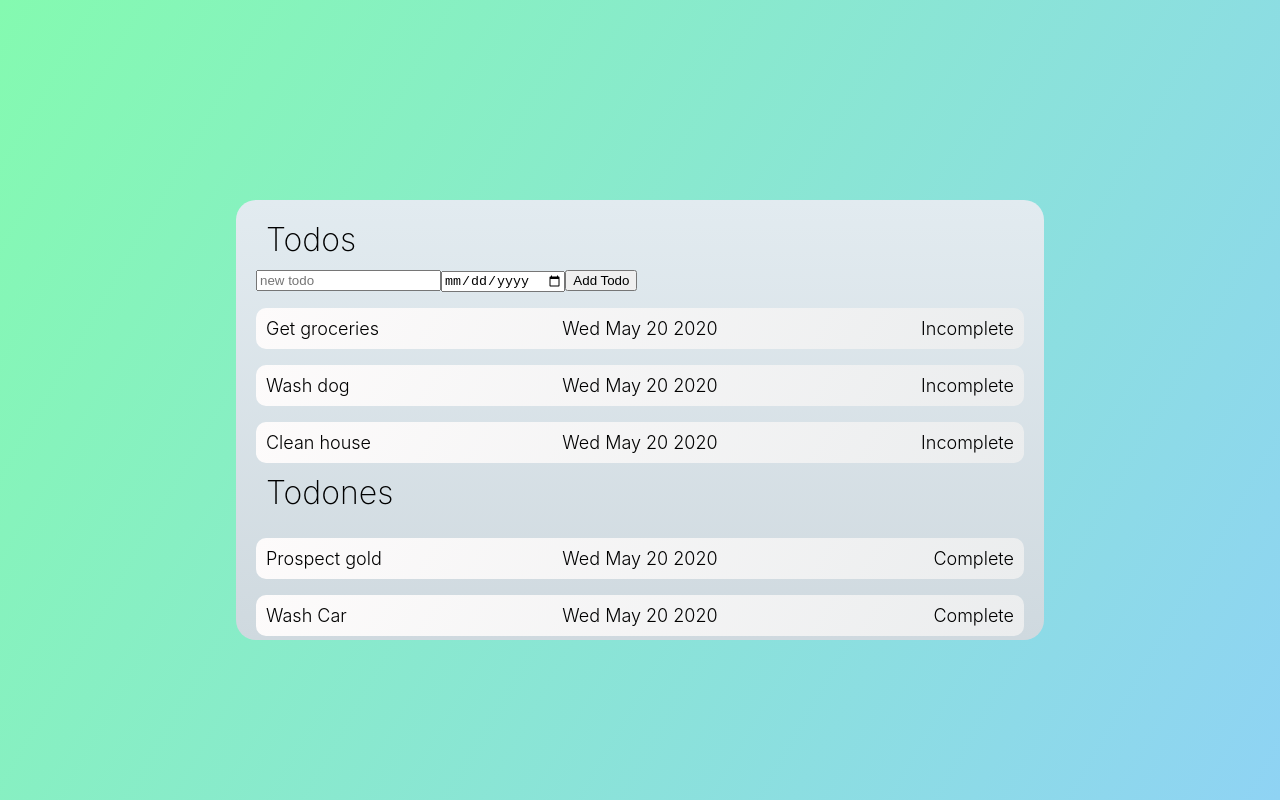
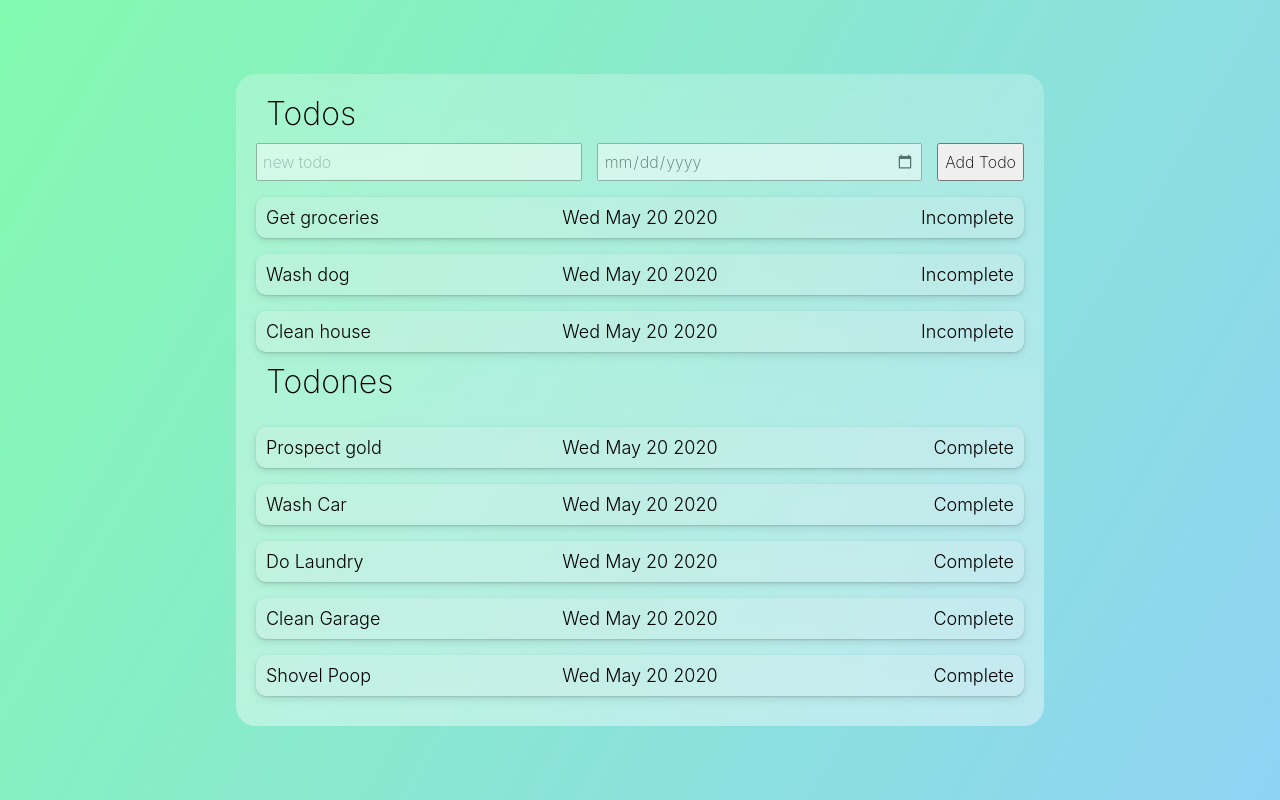
Before and after one commit to Awendling01/AAtodo, a React (Create React App) app in the folder web/: page / in a window 1280 px wide. Built offline with nearby package versions, Linux system fonts and the light colour scheme.

Commit message:
Updates styles

```diff
--- a/web/src/App.css
+++ b/web/src/App.css
@@ -2,6 +2,7 @@
   position: relative;
   display: flex;
   justify-content: space-around;
+  align-items: center;
   height: 100vh;
   width: 100vw;
   background-image: linear-gradient(120deg, #84fab0 0%, #8fd3f4 100%);
@@ -12,20 +13,20 @@
 }
 
 .todoList {
-  height: 50vh;
-  width: 60vw;
+  min-height: 50vh;
+  min-width: 60vw;
   overflow-y: scroll;
-  margin-top: 25vh;
   padding: 20px;
-  background-image: linear-gradient(to top, #cfd9df 0%, #e2ebf0 100%);
+  background-image: linear-gradient(to top, #ffffff69 0%, #ffffff3d 100%);
   border-radius: 20px;
-  margin-bottom: 40px;
 }
 
 .todo {
   list-style: none;
   display: flex;
-  background-image: linear-gradient(120deg, #fdfbfb 0%, #ebedee 100%);
+  background: #ebedee3d;
+  box-shadow: 0 1px 2px rgba(0, 0, 0, 0.15), 0 3px 9px rgba(0, 0, 0, 0.1);
+  transition: all 0.2s ease-in-out;
   padding: 10px;
   margin-bottom: 10px;
   border-radius: 10px;
@@ -33,7 +34,8 @@
 }
 
 .todo:hover {
-  background-image: linear-gradient(120deg, #cb22bd 0%, #ab3564 100%);
+  background: #ebedeed0;
+  box-shadow: 0 4px 6px rgba(0, 0, 0, 0.3), 0 5px 15px rgba(0, 0, 0, 0.1);
 }
 
 .todoText {
@@ -50,6 +52,46 @@
   justify-content: space-between;
 }
 
+.todoForm {
+  list-style: none;
+  display: flex;
+  margin-bottom: 10px;
+  border-radius: 10px;
+  justify-content: space-between;
+}
+
+.todoInput {
+  font-weight: 200;
+  font-size: 1rem;
+  font-family: -apple-system, BlinkMacSystemFont, "Segoe UI", "Roboto", "Oxygen",
+    "Ubuntu", "Cantarell", "Fira Sans", "Droid Sans", "Helvetica Neue",
+    sans-serif;
+  flex: 1;
+  height: 1.5rem;
+  padding: 5px;
+  border: solid 1 gray;
+  margin-right: 15px;
+  opacity: 0.5;
+  transition: opacity 0.5s ease-in-out;
+}
+
+.todoSubmitButton {
+  font-weight: 200;
+  font-size: 1rem;
+  font-family: -apple-system, BlinkMacSystemFont, "Segoe UI", "Roboto", "Oxygen",
+    "Ubuntu", "Cantarell", "Fira Sans", "Droid Sans", "Helvetica Neue",
+    sans-serif;
+  height: 2.4rem;
+  border: solid 1 gray;
+  opacity: 1;
+  transition: opacity 0.25s ease-in-out;
+}
+
+.todoInput:focus,
+.todoSubmitButton:focus {
+  opacity: 1;
+}
+
 .todoColumn {
   flex: 1;
   justify-content: center;
@@ -63,20 +105,6 @@
   text-align: left;
 }
 
-.addButton {
-  position: absolute;
-  bottom: 20px;
-  right: 20px;
-  padding: 10px;
-  background-color: green;
-  color: white;
-  height: 64px;
-  width: 64px;
-  font-size: 32px;
-  font-weight: 700;
-  border-radius: 50%;
-}
-
 .link {
   cursor: pointer;
 }
```
